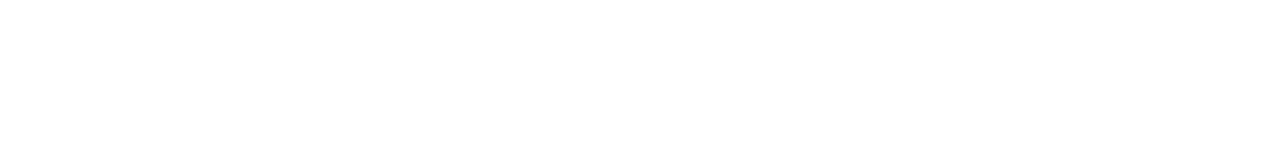
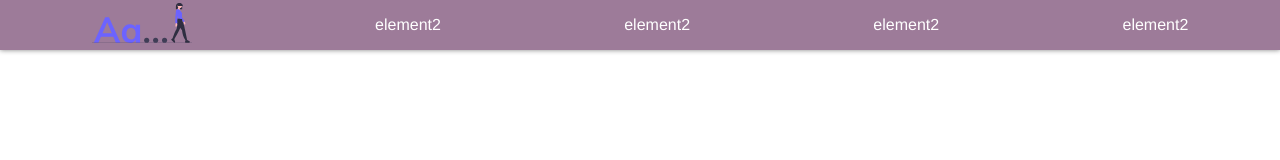
Before and after one commit to devnull404/sass-practice, a plain HTML site: page index.html in a window 1280 px wide. Drawn offline with Linux system fonts and the light colour scheme.

Commit message:
Adding classes

```diff
--- a/index.html
+++ b/index.html
@@ -4,9 +4,17 @@
     <link rel="stylesheet" href="./css/main.css">
     <meta charset="UTF-8">
     <meta name="viewport" content="width=device-width, initial-scale=1.0">
-    <title>Document</title>
+    <title>Sass</title>
 </head>
 <body>
-
+    <header>
+        <nav>
+            <a href="#"><img class="img-nav" src="./logos/nav.svg" alt="nav_logo"></a>
+            <a href="#">element2</a>
+            <a href="#">element2</a>
+            <a href="#">element2</a>
+            <a href="#">element2</a>
+        </nav>
+    </header>
 </body>
 </html>
--- a/sass/_header.sass
+++ b/sass/_header.sass
@@ -1,5 +1,10 @@
 @import variables
 
-body
+nav
     display: flex
-    margin: 0 auto
+    flex-wrap: wrap
+    background-color: $purple-mate
+    height: 50px
+    justify-content: space-around
+    align-items: center
+    box-shadow: 0 0 5px 0 gray
--- /dev/null
+++ b/sass/debug.sass
@@ -0,0 +1,3 @@
+*
+    margin: 5px
+    border: 1px solid blue
--- a/sass/main.sass
+++ b/sass/main.sass
@@ -1,8 +1,4 @@
+
 @import variables
+@import reset_styles
 @import './header.sass'
-
-nav
-  padding: 3px 10px
-  font-size: 12px
-  border-radius: 3px
-  border: 1px solid $pink
--- /dev/null
+++ b/sass/reset_styles.sass
@@ -0,0 +1,15 @@
+@import variables
+$image-nav: 40px
+
+*
+    box-sizing: border-box
+    margin: 0
+    padding: 0
+    font-family: helvetica
+
+a
+    color: white
+    text-decoration: none
+
+a > img
+    height: $image-nav
--- a/sass/variables.sass
+++ b/sass/variables.sass
@@ -2,3 +2,5 @@ $pink: rgb(219,80,151)
 $purple-mate: rgb(157,123,153)
 $green-mate: rgb(88,157,154)
 $gray-mate: rgb(126,140,154)
+
+$nav-y: 50px
```
Also changed, not shown: css/debug.css (added), css/dist/reset_styles.css (added), css/main.css, css/reset_styles.css (added), logos/nav.svg (added), sass/dist/reset_styles.css (added), 5 other files.
